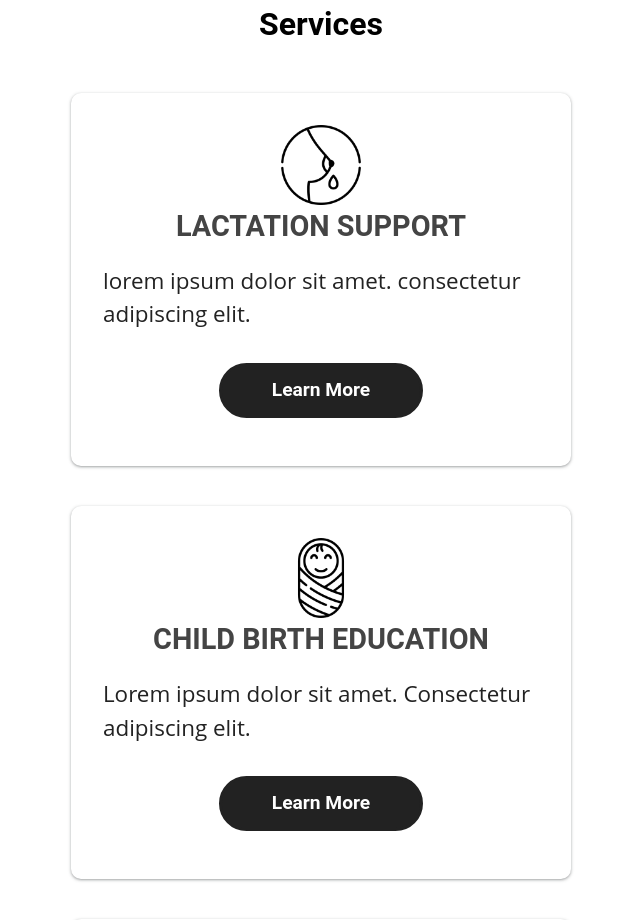
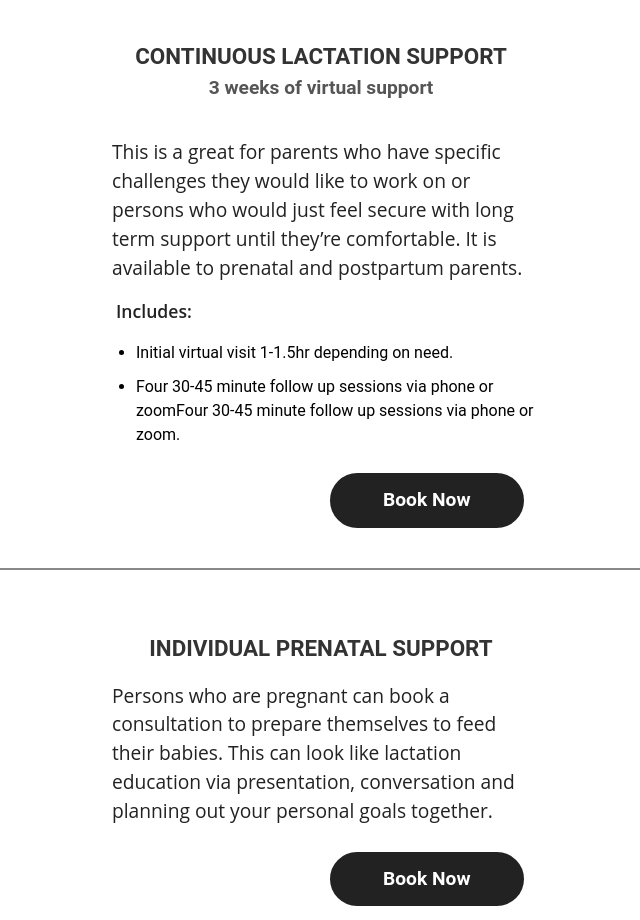
Before and after one commit to dwainejade/wyal, a React (Vite) app: page /services in a window 1280 px wide. Shown: the part 80-1000 px from the top of the page, without its empty margins (319-959 px from the left). Built offline with nearby package versions, Linux system fonts and the light colour scheme.

Commit message:
service page mostly done

```diff
--- a/src/Components/Home/Services.jsx
+++ b/src/Components/Home/Services.jsx
@@ -1,13 +1,12 @@
 import React from "react";
 import "./Services.scss";
 import { useNavigate } from "react-router-dom";
-import { getServices, getService } from "../../data/servicesData";
+import { getServices } from "../../data/servicesData";
 
 function Services() {
   let services = getServices();
   let navigate = useNavigate();
-  let service = getService(879);
-  console.table("service: ", service);
+
   return (
     <div className="services-wrapper">
       <h1 className="services-title">Services</h1>
@@ -22,10 +21,7 @@ function Services() {
             />
             <h1 className="services-title">{service.title}</h1>
             <p className="services-caption">{service.caption}</p>
-            <buttton
-              className="button"
-              onClick={() => navigate(`/services/${service.link}`)}
-            >
+            <buttton className="button" onClick={() => navigate(`/services`)}>
               Learn More
             </buttton>
           </div>
--- a/src/data/servicesData.js
+++ b/src/data/servicesData.js
@@ -14,7 +14,7 @@ let services = [
     imageSrc: icon_lactation,
   },
   {
-    title: "Child Birth Education",
+    title: "Childbirth Education",
     longTitle: "Continuous Lactation Support",
     caption: "Lorem ipsum dolor sit amet. Consectetur adipiscing elit.",
     description: "",
--- a/src/main.jsx
+++ b/src/main.jsx
@@ -3,8 +3,7 @@ import ReactDOM from "react-dom/client";
 import Layout from "./Layout";
 import { BrowserRouter, Routes, Route } from "react-router-dom";
 import Home from "./pages/HomePage";
-import Services from "./Components/Home/Services";
-import Service from "./Components/Home/Service";
+import ServicePage from "./pages/ServicePage";
 
 import "./styles/reset.css";
 import ScrollToTop from "./helpers/ScrollToTop";
@@ -16,9 +15,7 @@ ReactDOM.createRoot(document.getElementById("root")).render(
       <Routes>
         <Route path="/" element={<Layout />}>
           <Route index element={<Home />} />
-          <Route path="services" element={<Services />}>
-            <Route path=":serviceId" element={<Service />} />
-          </Route>
+          <Route path="services" element={<ServicePage />} />
           <Route
             path="*"
             element={
--- a/src/pages/ServicePage.jsx
+++ b/src/pages/ServicePage.jsx
@@ -1,26 +1,75 @@
 import React from "react";
-import "../Components/Home/Services.scss";
+import "./ServicePage.scss";
 
-import { useParams, useNavigate } from "react-router-dom";
-import { getService } from "../data/servicesData";
+import { useNavigate } from "react-router-dom";
 
 function ServicePage() {
-  let params = useParams();
-  let service = getService(params.serviceId);
   let navigate = useNavigate();
 
   return (
-    <div className="services-wrapper">
-      <h1>Service Page</h1>
-      <h1>{service.title}</h1>
-      {/* <img src={""} alt="" className="services-image" /> */}
-      {/* <p className="services-caption">{service.description}</p> */}
-      <buttton
-        className="button"
-        onClick={() => navigate(`/book/${service.link}`)}
-      >
-        Book Now
-      </buttton>
+    <div className="service-wrapper">
+      <div className="service-con">
+        <h1 className="service-title">Continuous Lactation Support</h1>
+        <h2 className="sub-title">3 weeks of virtual support</h2>
+        <p className="service-caption">
+          This is a great for parents who have specific challenges they would
+          like to work on or persons who would just feel secure with long term
+          support until they’re comfortable. It is available to prenatal and
+          postpartum parents.
+        </p>
+        <p className="package-header">Includes:</p>
+        <ul className="package-items">
+          <li>Initial virtual visit 1-1.5hr depending on need.</li>
+          <li>
+            Four 30-45 minute follow up sessions via phone or zoomFour 30-45
+            minute follow up sessions via phone or zoom.
+          </li>
+        </ul>
+        <div className="service-button-wrapper">
+          <button
+            className="button"
+            onClick={() => navigate("/book/lactation-support")}
+          >
+            Book Now
+          </button>
+        </div>
+      </div>
+      <div className="divider" />
+      <div className="service-con">
+        <h1 className="service-title">Individual Prenatal Support</h1>
+        <p className="service-caption">
+          Persons who are pregnant can book a consultation to prepare themselves
+          to feed their babies. This can look like lactation education via
+          presentation, conversation and planning out your personal goals
+          together.
+        </p>
+        <div className="service-button-wrapper">
+          <button
+            className="button"
+            onClick={() => navigate("/book/prenatal-support")}
+          >
+            Book Now
+          </button>
+        </div>
+      </div>
+      <div className="divider" />
+      <div className="service-con">
+        <h1 className="service-title">Childbirth Education</h1>
+        <p className="service-caption">
+          This is a great for parents who have specific challenges they would
+          like to work on or persons who would just feel secure with long term
+          support until they’re comfortable. It is available to prenatal and
+          postpartum parents.
+        </p>
+        <div className="service-button-wrapper">
+          <button
+            className="button"
+            onClick={() => navigate("/book/childbirth-education")}
+          >
+            Book Now
+          </button>
+        </div>
+      </div>
     </div>
   );
 }
--- /dev/null
+++ b/src/pages/ServicePage.scss
@@ -0,0 +1,80 @@
+.service-wrapper {
+  position: relative;
+  width: 100vw;
+  height: 100%;
+  min-height: 100vh;
+  display: flex;
+  flex-direction: column;
+  justify-content: center;
+  padding: 20px 2%;
+}
+
+.service-con {
+  max-width: 450px;
+  margin: 40px auto;
+}
+
+.service-image {
+  max-width: 100%;
+  height: 80px;
+  object-fit: cover;
+}
+.service-title {
+  font-size: 1.4rem;
+  font-weight: bold;
+  color: #333;
+  text-transform: uppercase;
+}
+.sub-title {
+  font-size: 1.2rem;
+  color: #555;
+  margin-bottom: 20px;
+}
+
+.service-caption {
+  font-size: 1.2rem;
+  color: #222;
+  margin-bottom: 2rem;
+  text-align: left;
+  padding: 1rem;
+  margin: 0;
+}
+
+.divider {
+  width: 70%;
+  height: 2px;
+  margin: 0 auto;
+  background-color: #888;
+  margin-bottom: 1.4rem;
+}
+
+.service-button-wrapper {
+  width: 95%;
+  display: flex;
+  justify-content: flex-end;
+  margin-top: 10px;
+
+  .button {
+    margin: 0;
+  }
+}
+
+.package-header {
+  font-size: 1.1rem;
+  color: #222;
+  font-weight: 600;
+  text-align: left;
+  margin-left: 20px;
+}
+.package-items {
+  display: flex;
+  flex-direction: column;
+  justify-content: flex-start;
+  align-items: flex-start;
+
+  li {
+    // list-style: none;
+    text-align: left;
+    margin-bottom: 10px;
+  }
+}
```
